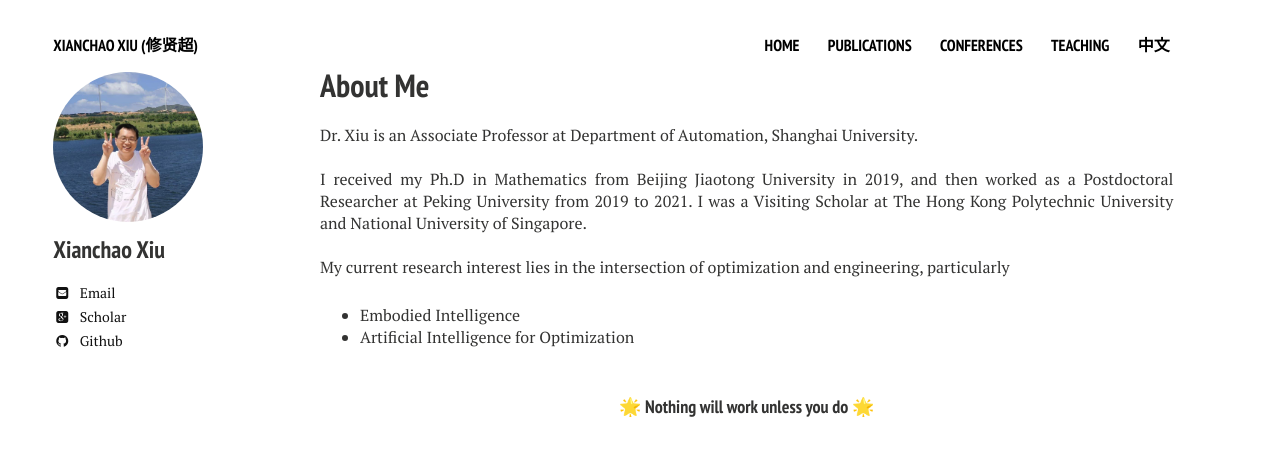
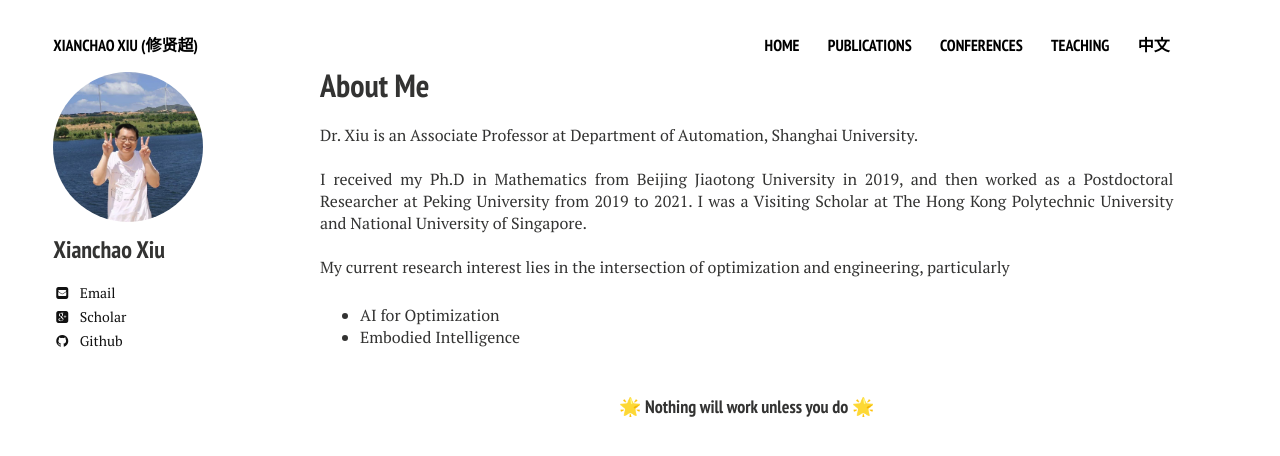
Before and after one commit to xianchaoxiu/xianchaoxiu.github.io, a Jekyll site: the page built from index.md, in a window 1280 px wide. Shown: the top 456 px of the page. Built offline with Jekyll 4.4.1, drawn with Linux system fonts in a browser that asks for light colours; nearby versions of some CDN libraries.

Commit message:
Update home2.html

```diff
--- a/_layouts/home2.html
+++ b/_layouts/home2.html
@@ -35,8 +35,8 @@
 
         My current research interest lies in the intersection of optimization and engineering, particularly
    <ul>
-      <li> Embodied Intelligence </li>
-      <li> Artificial Intelligence for Optimization </li> <br>
+      <li> AI for Optimization </li>
+      <li> Embodied Intelligence </li> <br>
    </ul>
 
 
```
